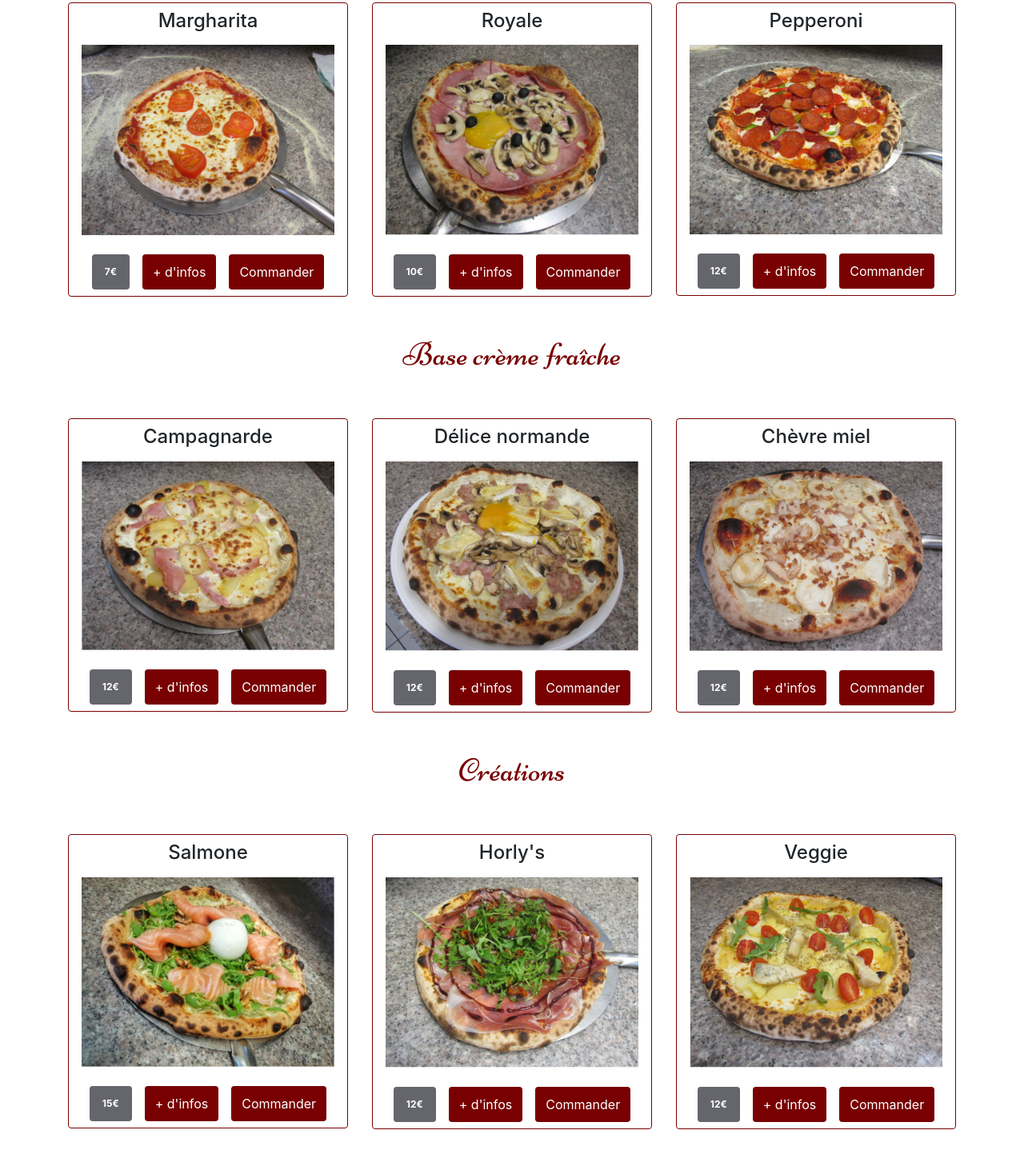
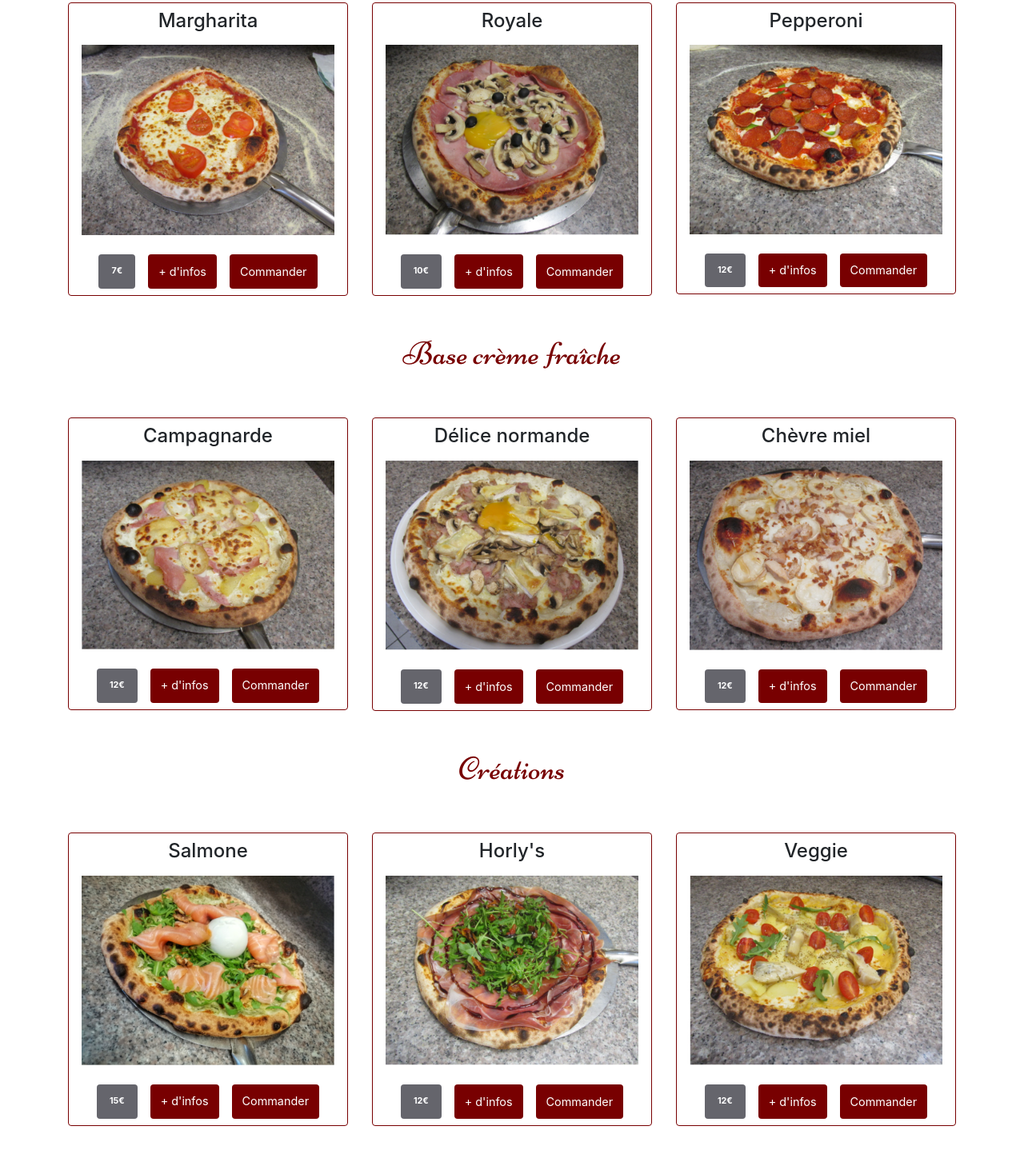
Before and after one commit to PaulineDesert/Horlys-Pizza, a plain HTML site: page index.html in a window 1280 px wide. Shown: the part 707-2160 px from the top of the page at 80% size. Drawn offline with nearby package versions, Linux system fonts and the light colour scheme.

Commit message:
Ajout favicon + modif responsive cards

```diff
--- a/assets/css/style.css
+++ b/assets/css/style.css
@@ -25,3 +25,7 @@
 #logo {
     height: 2em;
 }
+.btn,
+p {
+    font-size: 0.9rem;
+}
--- a/index.html
+++ b/index.html
@@ -8,6 +8,7 @@
         integrity="sha384-Vkoo8x4CGsO3+Hhxv8T/Q5PaXtkKtu6ug5TOeNV6gBiFeWPGFN9MuhOf23Q9Ifjh" crossorigin="anonymous">
     <link href="https://fonts.googleapis.com/css2?family=Niconne&display=swap" rel="stylesheet">
     <link rel="stylesheet" href="assets/css/style.css">
+    <link rel="shortcut icon" type="image/png" href="assets/img/pizza-slice-solid.svg">
     <title>Horly's Pizza</title>
 </head>
 
@@ -171,8 +172,8 @@
         <section id="cream">
             <h2 class="h1 text-red text-center mt-5">Base crème fraîche</h2>
             <div class="container">
-                <div class="row">
-                    <div class="col-sm">
+                <div class="row justify-content-center">
+                    <div class="col-sm-8 col-lg-4">
                         <div class="card border-red mt-5">
                             <card-body>
                                 <h3 class="h4 mb-0 card-title text-center mt-2">Campagnarde</h3>
@@ -209,7 +210,7 @@
                             </div>
                         </div>
                     </div>
-                    <div class="col-sm">
+                    <div class="col-sm-8 col-lg-4">
                         <div class="card border-red mt-5">
                             <card-body>
                                 <h3 class="h4 mb-0 card-title text-center mt-2">Délice normande</h3>
@@ -246,7 +247,7 @@
                             </div>
                         </div>
                     </div>
-                    <div class="col-sm">
+                    <div class="col-sm-8 col-lg-4">
                         <div class="card border-red mt-5">
                             <card-body>
                                 <h3 class="h4 mb-0 card-title text-center mt-2">Chèvre miel</h3>
@@ -289,8 +290,8 @@
         <section id="creation">
             <h2 class="h1 text-red text-center mt-5">Créations</h2>
             <div class="container">
-                <div class="row">
-                    <div class="col-sm">
+                <div class="row justify-content-center">
+                    <div class="col-sm-8 col-lg-4">
                         <div class="card border-red mt-5">
                             <card-body>
                                 <h3 class="h4 mb-0 card-title text-center mt-2">Salmone</h3>
@@ -327,7 +328,7 @@
                             </div>
                         </div>
                     </div>
-                    <div class="col-sm">
+                    <div class="col-sm-8 col-lg-4">
                         <div class="card border-red mt-5">
                             <card-body>
                                 <h3 class="h4 mb-0 card-title text-center mt-2">Horly's</h3>
@@ -364,7 +365,7 @@
                             </div>
                         </div>
                     </div>
-                    <div class="col-sm">
+                    <div class="col-sm-8 col-lg-4">
                         <div class="card border-red mt-5">
                             <card-body>
                                 <h3 class="h4 mb-0 card-title text-center mt-2">Veggie</h3>
```
Also changed, not shown: assets/img/pizza-slice-solid.svg (added).
